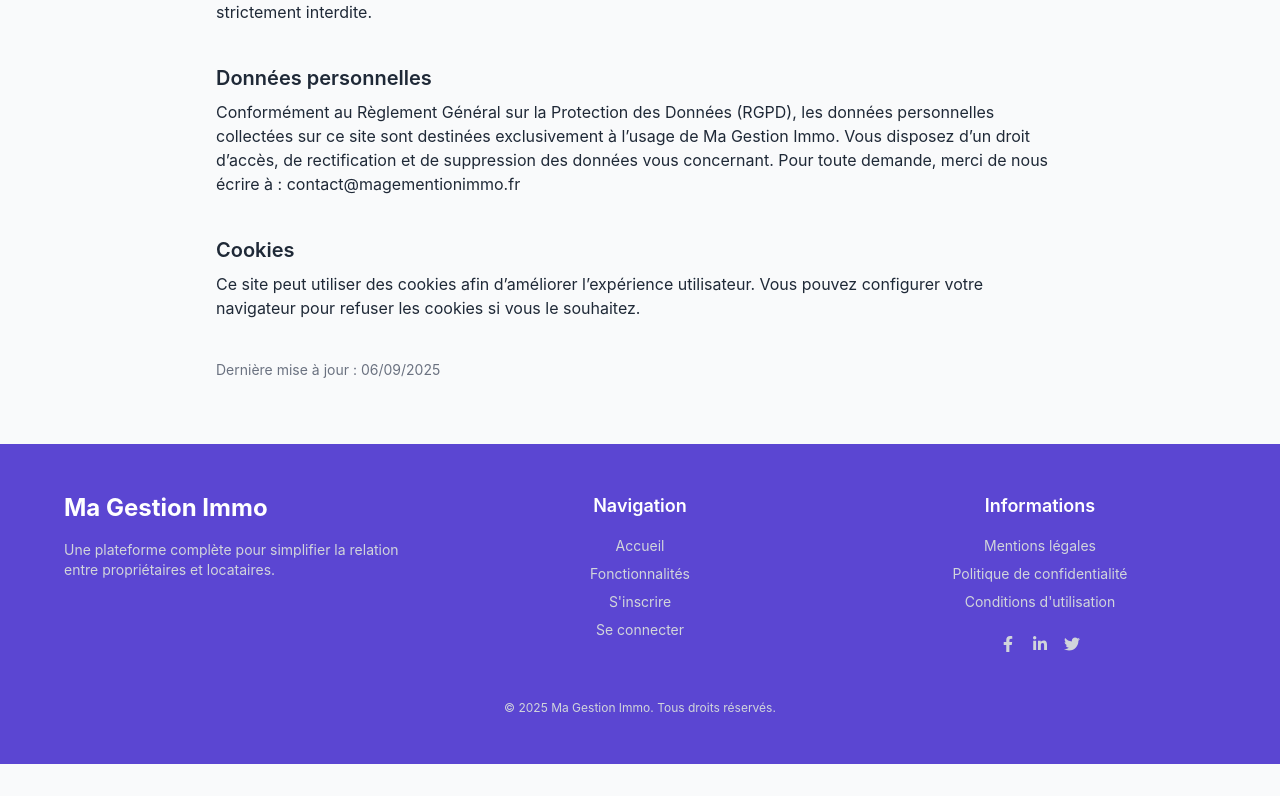
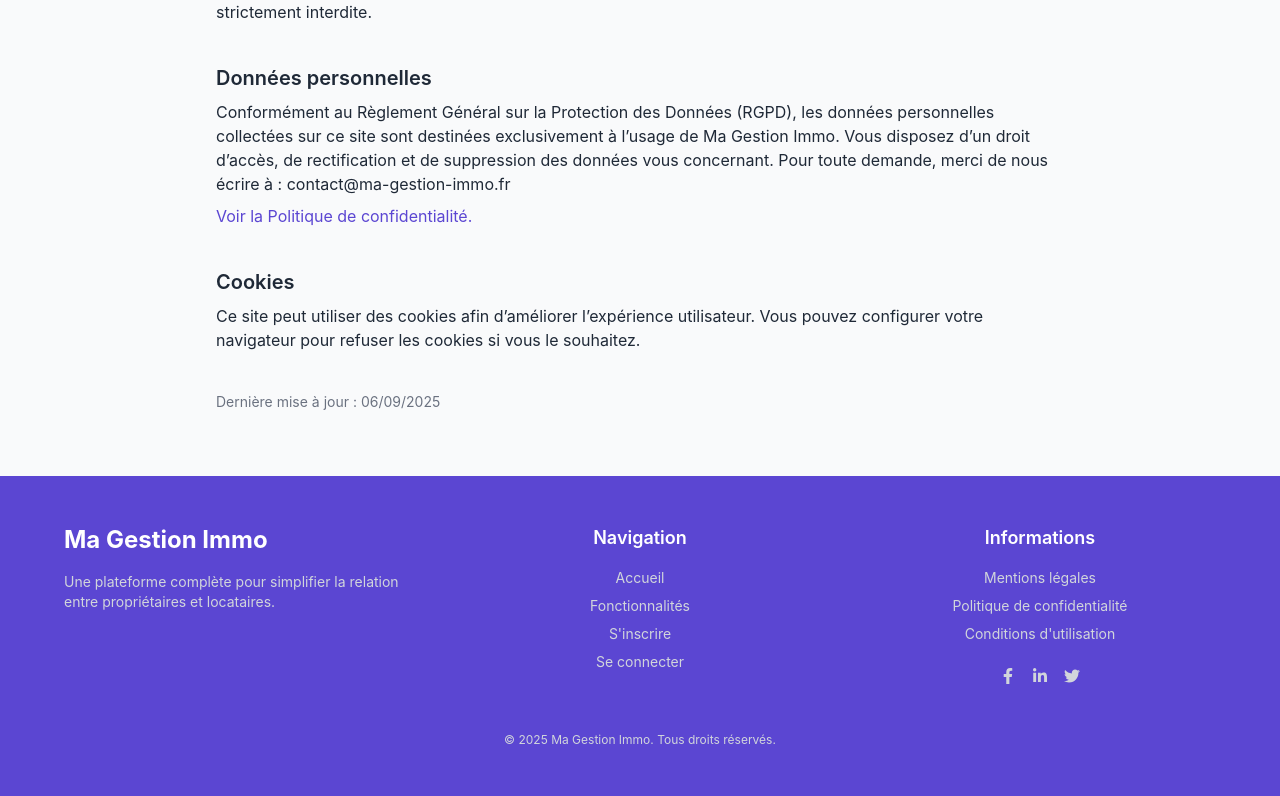
Before and after one commit to RKcodage/Ma-Gestion-Immo, a React (Vite) app: page /legal-mentions in a window 1280 px wide. Shown: the part 728-1524 px from the top of the page. Before the commit the page ends 1492 px from the top, so only its background shows below. Built offline with nearby package versions, Linux system fonts and the light colour scheme; no server answers; the HTML template or start-up script is replaced by a standard one.

Commit message:
Link to privacy policy

```diff
--- a/src/pages/LegalMentions.jsx
+++ b/src/pages/LegalMentions.jsx
@@ -1,6 +1,7 @@
 import React from 'react'
 import Header from '@/components/homepage/Header'
 import Footer from '../components/homepage/Footer'
+import { Link } from 'react-router-dom'
 
 const LegalMentions = () => {
   return (
@@ -54,7 +55,12 @@
             Conformément au Règlement Général sur la Protection des Données (RGPD), les données personnelles collectées
             sur ce site sont destinées exclusivement à l’usage de Ma Gestion Immo. Vous disposez d’un droit d’accès, de
             rectification et de suppression des données vous concernant. Pour toute demande, merci de nous écrire à :
-            contact@magementionimmo.fr
+            contact@ma-gestion-immo.fr
+          </p>
+          <p className='mt-2 text-primary'>
+          <Link to="/privacy-policy">
+            Voir la Politique de confidentialité.
+          </Link>
           </p>
         </section>
 
```
